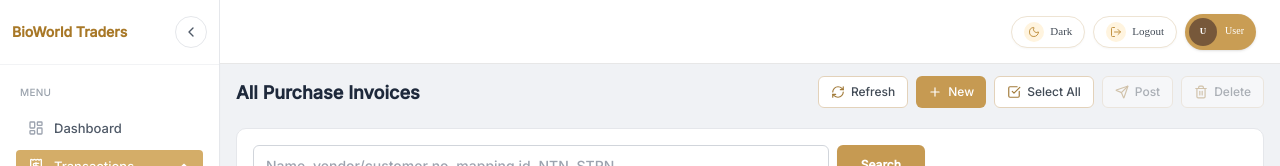
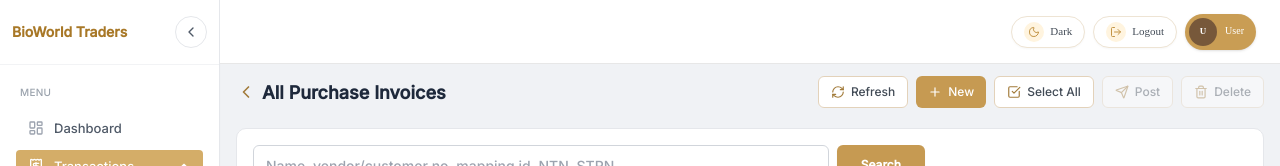
Before and after one commit to abdulbasit-10/FBR-Frontend, a Next.js app: page /dashboard/transactions/purchases in a window 1280 px wide. Shown: the top 166 px of the page. Built offline with nearby package versions, Linux system fonts and the light colour scheme; no server answers.

Commit message:
fix back arrow

```diff
--- a/src/app/(dashboard)/dashboard/transactions/purchases/page.tsx
+++ b/src/app/(dashboard)/dashboard/transactions/purchases/page.tsx
@@ -91,6 +91,7 @@ export default function PurchaseInvoicePage() {
     return (
         <TransactionListShell
             title={`${status === "All" ? "All" : status} Purchase Invoices`}
+            backHref="/dashboard"
             headerActions={<>
                 <button type="button" onClick={load} className={`h-8 ${btnOutline}`}>
                     <RefreshCw className="h-3.5 w-3.5 text-[#A27B3A]" /> Refresh
--- a/src/app/(dashboard)/dashboard/transactions/sales/page.tsx
+++ b/src/app/(dashboard)/dashboard/transactions/sales/page.tsx
@@ -140,7 +140,12 @@ export default function SalesInvoicesPage() {
 
             {/* ── Page Level Header Bar ── */}
             <div className="flex items-center justify-between pb-1">
-                <h1 className="text-[18px] font-bold text-[#1E293B] dark:text-[#f0f0f0]" style={{ fontFamily: "'Inter', sans-serif" }}>{status === "All" ? "All" : status} Sales Invoices</h1>
+                <div className="flex items-center gap-1.5">
+                    <button type="button" onClick={() => router.back()} className="cursor-pointer text-[#A27B3A] hover:opacity-75 transition-opacity">
+                        <ChevronLeft className="h-5 w-5" />
+                    </button>
+                    <h1 className="text-[18px] font-bold text-[#1E293B] dark:text-[#f0f0f0]" style={{ fontFamily: "'Inter', sans-serif" }}>{status === "All" ? "All" : status} Sales Invoices</h1>
+                </div>
                 <div className="flex items-center gap-2">
                     <button
                         type="button"
--- a/src/app/(dashboard)/dashboard/transactions/sales/returns/page.tsx
+++ b/src/app/(dashboard)/dashboard/transactions/sales/returns/page.tsx
@@ -129,7 +129,12 @@ export default function SalesReturnPage() {
 
                 {/* ── Header ── */}
                 <div className="flex items-center justify-between">
-                    <h1 className="text-[18px] font-bold text-[#1E293B] dark:text-[#f0f0f0]" style={{ fontFamily: "'Inter', sans-serif" }}>{status === "All" ? "All" : status} Sales Returns</h1>
+                    <div className="flex items-center gap-1.5">
+                        <button type="button" onClick={() => router.back()} className="cursor-pointer text-[#A27B3A] hover:opacity-75 transition-opacity">
+                            <ChevronLeft className="h-5 w-5" />
+                        </button>
+                        <h1 className="text-[18px] font-bold text-[#1E293B] dark:text-[#f0f0f0]" style={{ fontFamily: "'Inter', sans-serif" }}>{status === "All" ? "All" : status} Sales Returns</h1>
+                    </div>
                     <div className="flex items-center gap-2">
                         <button type="button" onClick={() => load()} className="flex h-8 items-center gap-1.5 rounded-[5px] border border-[#E3D2BA] dark:border-[#4a3a20] bg-white dark:bg-[#2a2a2a] px-3 text-[12px] font-medium text-[#424B56] dark:text-[#c99d54] hover:bg-[#FAF6F0] dark:hover:bg-[#333] transition-colors">
                             <RefreshCw className="h-3.5 w-3.5 text-[#A27B3A]" /> Refresh
--- a/src/components/dashboard/transaction-list-shell.tsx
+++ b/src/components/dashboard/transaction-list-shell.tsx
@@ -102,15 +102,15 @@ export function TransactionListShell({
 
             {/* ── Header ── */}
             <div className="flex items-center justify-between pb-1">
-                {backHref ? (
-                    <button onClick={() => router.push(backHref)}
-                        className="flex items-center gap-1.5 text-[18px] font-bold text-[#1E293B] dark:text-[#f0f0f0] hover:opacity-75 transition-opacity">
-                        <ChevronLeft className="h-5 w-5 text-[#A27B3A]" />
-                        {title}
-                    </button>
-                ) : (
+                <div className="flex items-center gap-1.5">
+                    {backHref && (
+                        <button type="button" onClick={() => router.back()}
+                            className="cursor-pointer text-[#A27B3A] hover:opacity-75 transition-opacity">
+                            <ChevronLeft className="h-5 w-5" />
+                        </button>
+                    )}
                     <h1 className="text-[18px] font-bold text-[#1E293B] dark:text-[#f0f0f0]">{title}</h1>
-                )}
+                </div>
                 <div className="flex items-center gap-2">{headerActions}</div>
             </div>
 
```
